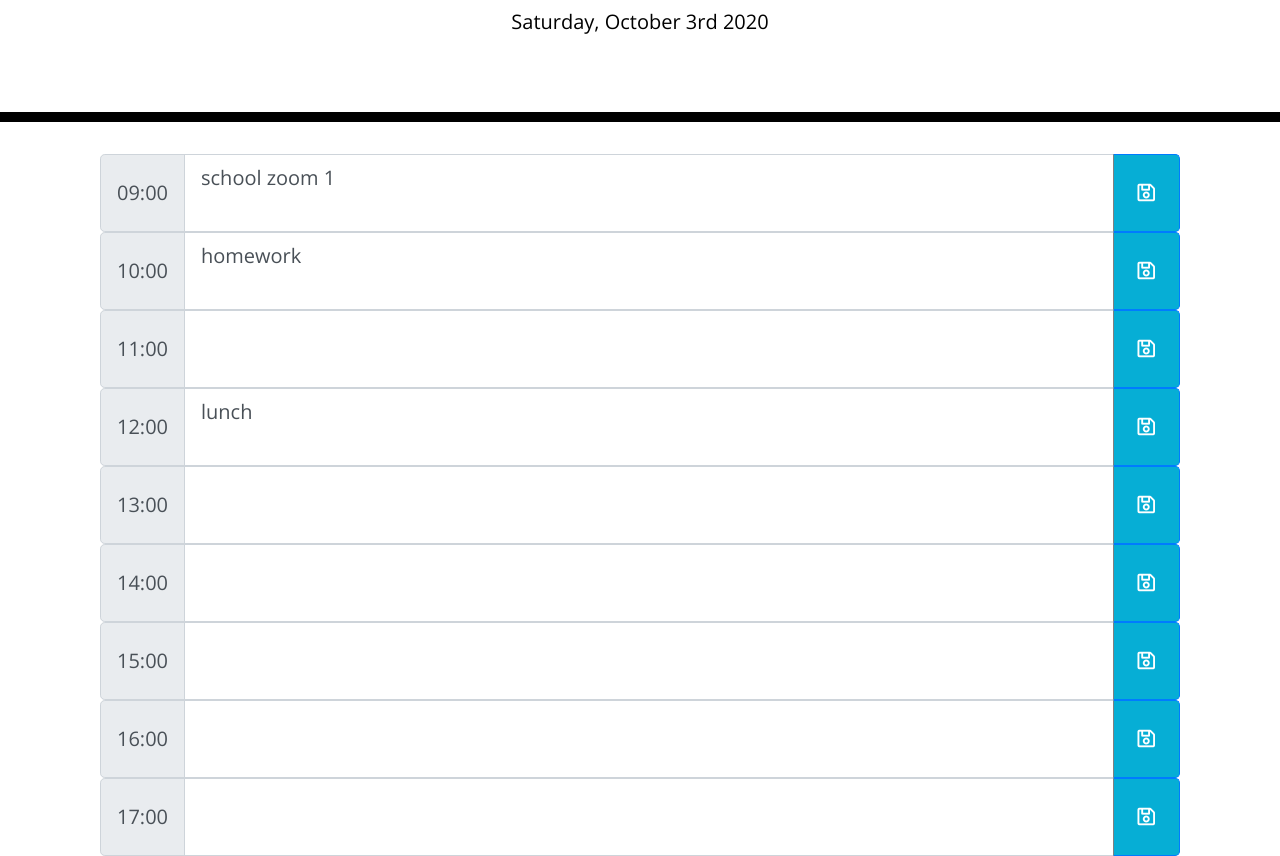
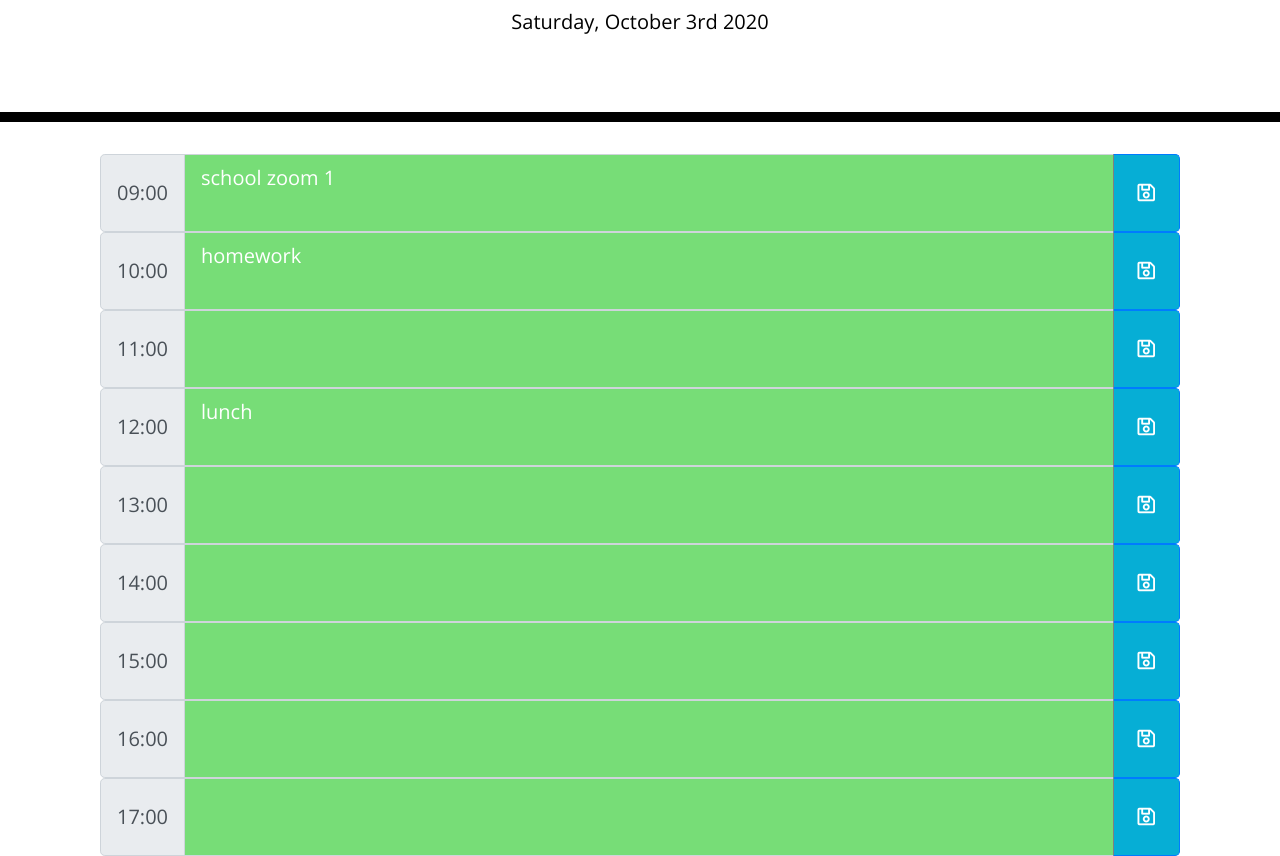
Before and after one commit to Myau5x/one_day_planner, a plain HTML site: page index.html in a window 1280 px wide. Shown: the part 182-1038 px from the top of the page. Drawn offline with nearby package versions, Linux system fonts and the light colour scheme.

Commit message:
add styling for past/preset/future hours

```diff
--- a/index.html
+++ b/index.html
@@ -72,7 +72,7 @@
           <div class="input-group-prepend">
             <span class="input-group-text" > 13:00</span>
           </div>
-          <textarea class="form-control" aria-label="With textarea"></textarea>
+          <textarea class="form-control" aria-label="With textarea"  id = '13'></textarea>
           <div class="input-group-append">
             <button class="btn btn-primary px-4 saveBtn" type="button" >  <i class="far fa-save"></i>  </button>
           </div>
@@ -81,7 +81,7 @@
           <div class="input-group-prepend">
             <span class="input-group-text" > 14:00</span>
           </div>
-          <textarea class="form-control" aria-label="With textarea"></textarea>
+          <textarea class="form-control" aria-label="With textarea" id = '14'></textarea>
           <div class="input-group-append">
             <button class="btn btn-primary px-4 saveBtn" type="button" >  <i class="far fa-save"></i>  </button>
           </div>
@@ -90,7 +90,7 @@
           <div class="input-group-prepend">
             <span class="input-group-text" > 15:00</span>
           </div>
-          <textarea class="form-control" aria-label="With textarea"></textarea>
+          <textarea class="form-control" aria-label="With textarea" id = '15'></textarea>
           <div class="input-group-append">
             <button class="btn btn-primary px-4 saveBtn" type="button" >  <i class="far fa-save"></i>  </button>
           </div>
@@ -99,7 +99,7 @@
           <div class="input-group-prepend">
             <span class="input-group-text" > 16:00</span>
           </div>
-          <textarea class="form-control" aria-label="With textarea"></textarea>
+          <textarea class="form-control" aria-label="With textarea"  id = '16'></textarea>
           <div class="input-group-append">
             <button class="btn btn-primary px-4 saveBtn" type="button" >  <i class="far fa-save"></i>  </button>
           </div>
@@ -108,7 +108,7 @@
           <div class="input-group-prepend">
             <span class="input-group-text" >17:00</span>
           </div>
-          <textarea class="form-control" aria-label="With textarea"></textarea>
+          <textarea class="form-control" aria-label="With textarea" id = '17'></textarea>
           <div class="input-group-append ">
             <button class="btn btn-primary px-4 saveBtn" type="button" >  <i class="far fa-save"></i>  </button>
           </div>
--- a/script.js
+++ b/script.js
@@ -15,10 +15,34 @@ function renderTask(){
 
 renderTask();
 $("#currentDay").text(today);
-console.log(today);
+console.log(now.hour());
 
 $(".saveBtn").on("click",function(){
     // look what button clicked, save the value of corresponding textarea
     /// tasks[10] = text.area
     /// localStorage.setItem("tasks", JSON.stringify(tasks));
 });
+
+/*
+check if hour < now.hour :add class past
+check if hour == now.hour : add now
+check if hour > now.hour add class future
+$("#9").addClass('past')
+
+*/
+diff = 0 //use for ight testing future times
+function styleHours(){
+    for(i=9; i< 18;i++){
+        id = '#'+i;
+        if (i +diff < now.hour()){
+            $(id).addClass("past");
+        }
+        else if (i+ diff ===now.hour()){
+            $(id).addClass("present");
+        }
+        else{
+            $(id).addClass("future");
+        }
+    }
+}
+styleHours()
```
